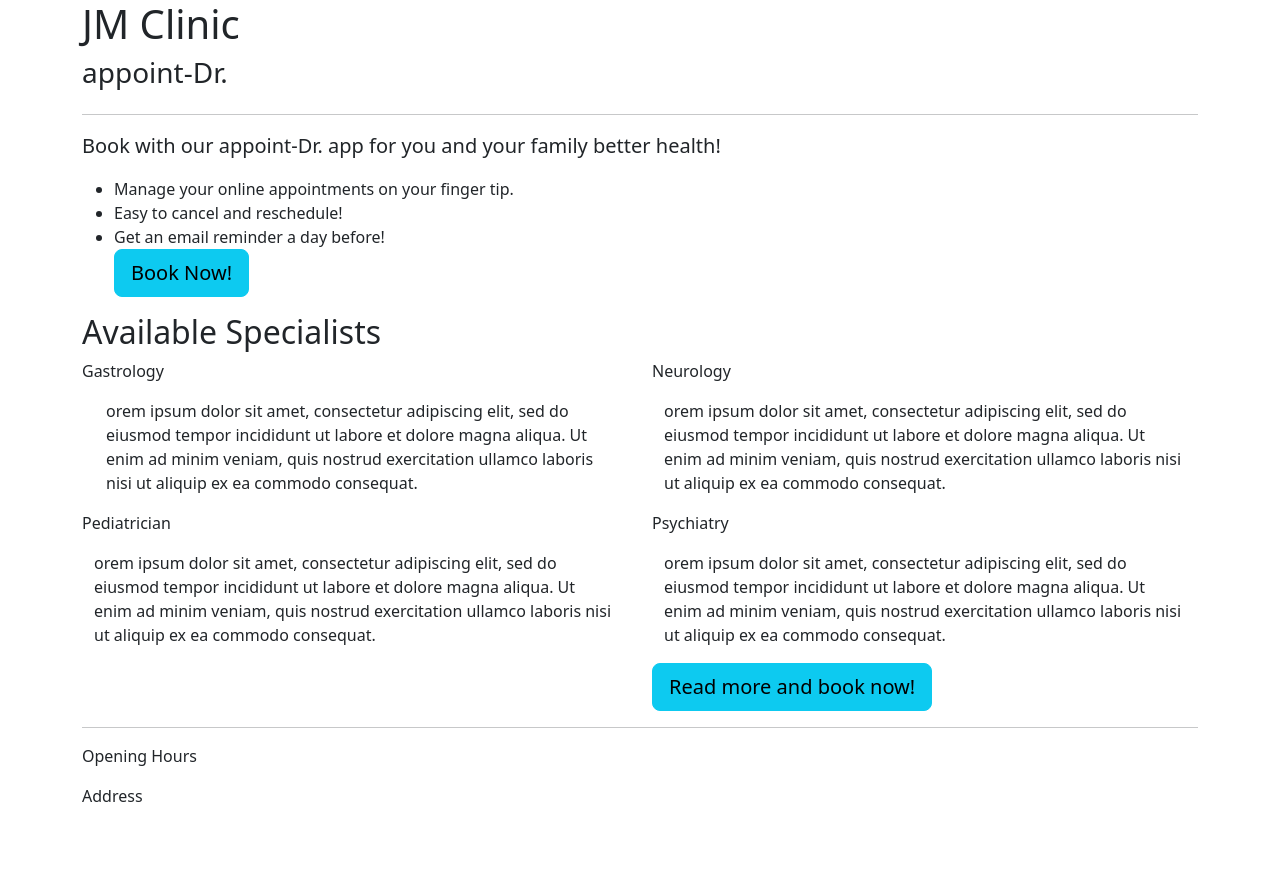
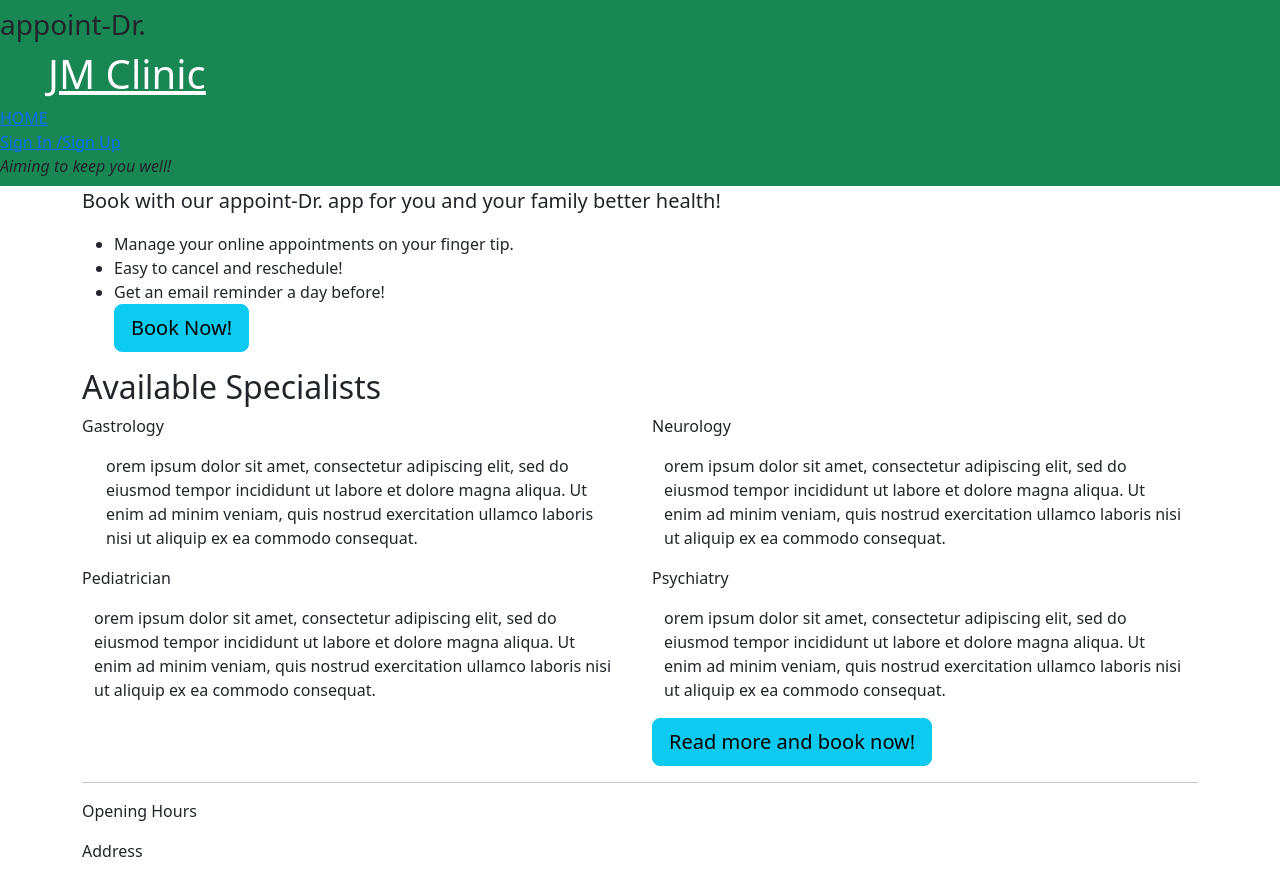
Before and after one commit to Code-Institute-Submissions/HaimanotA-appoint-Dr._OctResub, a Django app: page / in a window 1280 px wide. Before the commit the page ends 802 px from the top, so only its background shows below. Run offline with Django 3.2, Linux system fonts and the light colour scheme.

Commit message:
Add a navigation bar and its elements at the top of the landing page.

```diff
--- a/booking/templates/booking/booking.html
+++ b/booking/templates/booking/booking.html
@@ -14,21 +14,18 @@
 </head>
 
 <body>
+
+    <!--Navigation bar-->
+    <nav class="navbar navbar-light bg-success style=--bs-bg-opacity: .5 .pt-5">
+        <div .pt-5>
+            <h3>appoint-Dr.</h3>
+            <h1 class="text-center"><a href="/" class="text-white p-5">JM Clinic</a></h1>
+            <a href="/" class="navbar-nav mr-auto">HOME</a>
+            <a href="login" class="">Sign In /Sign Up</a>
+            <p class="my-auto mr-2"><i>Aiming to keep you well!</i></p>
+        </div>
+    </nav>
     <article class="container">
-        <!--- Caption -->
-        <div class="row">
-            <div class="col-12">
-                <section class="caption">
-                    <h1>JM Clinic</h1>
-                    <h3>appoint-Dr.</h3>
-                    <a href="HOME"></a>
-                    <a href="ABOUT"></a>
-                    <a href="CONTACT"></a>
-                </section>
-            </div>
-        </div>
-        <!--- /. caption -->
-        <hr>
 
         <!--Info section -->
 
@@ -54,16 +51,18 @@
                 <div class="col-12">
                     <h2>Available Specialists</h2>
                 </div>
-</div>
-<div class="row">
-    <div class="col-12 col-lg-6 col-lg-4">
-                <p>Gastrology</p>
+            </div>
+            <div class="row">
+                <div class="col-12 col-lg-6 col-lg-4ç">
+                    <p>Gastrology</p>
+                    <div class="container">
                         <div class="container">
-                            <div class="container">
-                                <p> orem ipsum dolor sit amet, consectetur adipiscing elit, sed do eiusmod tempor incididunt ut labore et dolore magna aliqua. Ut enim ad minim veniam, quis nostrud exercitation ullamco laboris nisi ut aliquip ex ea commodo consequat.</p>
-                                  <!-- <img src=" ">
-                            <img src=" ">
-                            <img src=" "> -->
+                            <p> orem ipsum dolor sit amet, consectetur adipiscing elit, sed do eiusmod tempor incididunt
+                                ut labore et dolore magna aliqua. Ut enim ad minim veniam, quis nostrud exercitation
+                                ullamco laboris nisi ut aliquip ex ea commodo consequat.</p>
+                            <!-- <img src="..." class="rounded mx-auto d-block" alt="...">>
+                            <<img src="..." class="rounded mx-auto d-block" alt="...">>
+                            <<img src="..." class="rounded mx-auto d-block" alt="...">> -->
                         </div>
                     </div>
                 </div>
@@ -71,7 +70,9 @@
                 <div class="col-12 col-lg-6 col-lg-">
                     <p>Neurology</p>
                     <div class="container">
-                        <p>orem ipsum dolor sit amet, consectetur adipiscing elit, sed do eiusmod tempor incididunt ut labore et dolore magna aliqua. Ut enim ad minim veniam, quis nostrud exercitation ullamco laboris nisi ut aliquip ex ea commodo consequat.</p>
+                        <p>orem ipsum dolor sit amet, consectetur adipiscing elit, sed do eiusmod tempor incididunt ut
+                            labore et dolore magna aliqua. Ut enim ad minim veniam, quis nostrud exercitation ullamco
+                            laboris nisi ut aliquip ex ea commodo consequat.</p>
                         <!--  <img src=" ">
                             <img src=" ">
                             <img src=" "> -->
@@ -81,7 +82,9 @@
                 <div class="col-12 col-lg-6 col-lg-3">
                     <p>Pediatrician</p>
                     <div class="container">
-                      <p> orem ipsum dolor sit amet, consectetur adipiscing elit, sed do eiusmod tempor incididunt ut labore et dolore magna aliqua. Ut enim ad minim veniam, quis nostrud exercitation ullamco laboris nisi ut aliquip ex ea commodo consequat.</p>
+                        <p> orem ipsum dolor sit amet, consectetur adipiscing elit, sed do eiusmod tempor incididunt ut
+                            labore et dolore magna aliqua. Ut enim ad minim veniam, quis nostrud exercitation ullamco
+                            laboris nisi ut aliquip ex ea commodo consequat.</p>
                         <!-- <img src=" ">
                                 <img src=" ">
                                 <img src=" "> -->
@@ -92,7 +95,9 @@
                 <div class="col-12 col-md-6 col-lg-6 col-lg-3">
                     <p>Psychiatry</p>
                     <div class="container">
-                        <p> orem ipsum dolor sit amet, consectetur adipiscing elit, sed do eiusmod tempor incididunt ut labore et dolore magna aliqua. Ut enim ad minim veniam, quis nostrud exercitation ullamco laboris nisi ut aliquip ex ea commodo consequat.</p>
+                        <p> orem ipsum dolor sit amet, consectetur adipiscing elit, sed do eiusmod tempor incididunt ut
+                            labore et dolore magna aliqua. Ut enim ad minim veniam, quis nostrud exercitation ullamco
+                            laboris nisi ut aliquip ex ea commodo consequat.</p>
 
 
                         <!--  <img src=" ">
```
